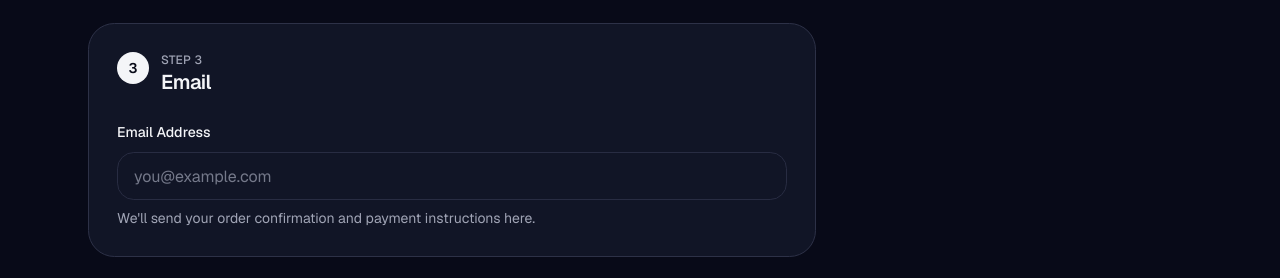
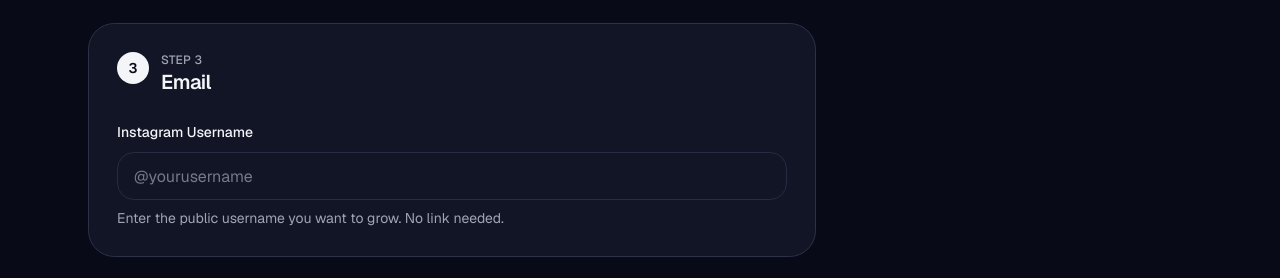
Before and after one commit to socialora1-code/socialora, a Next.js app: page /order in a window 1280 px wide. Shown: the part 1488-1766 px from the top of the page. Built offline with nearby package versions, Linux system fonts and the light colour scheme; no server answers.

Commit message:
Update order-form.tsx

```diff
--- a/components/order/order-form.tsx
+++ b/components/order/order-form.tsx
@@ -298,9 +298,27 @@ export function OrderForm({ initial }: { initial: InitialSelection }) {
             <FormField
               id="email"
               type="email"
-              label="Email Address"
-              helper="We'll send your order confirmation and payment instructions here."
-              placeholder="you@example.com"
+              label={
+  usernameOnly
+    ? `${platform.name} Username`
+    : service.target === 'profile'
+      ? platform.profileFieldLabel
+      : `${platform.name} ${service.target === 'channel' ? 'Channel' : 'Post or Video'} URL`
+}
+helper={
+  usernameOnly
+    ? 'Enter the public username you want to grow. No link needed.'
+    : service.target === 'profile'
+      ? 'Enter the public profile or post URL you want to grow.'
+      : 'Enter the public link of the video, reel or post.'
+}
+placeholder={
+  usernameOnly
+    ? '@yourusername'
+    : service.target === 'profile'
+      ? platform.profilePlaceholder
+      : `https://${platform.allowedHosts[0]}/...`
+}
               value={email}
               onChange={(e) => {
                 setEmail(e.target.value)
```
